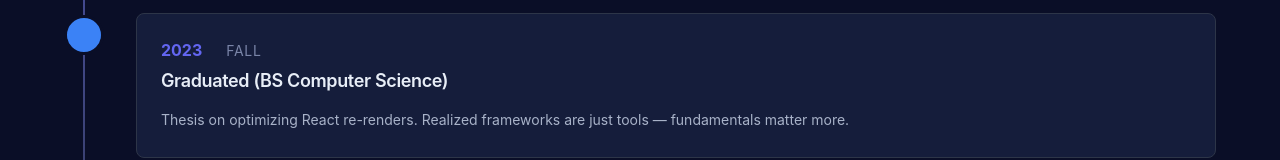
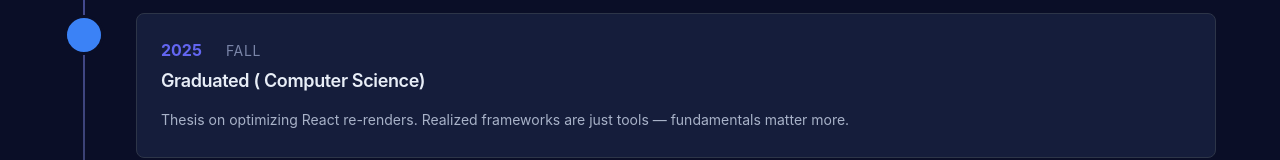
Before and after one commit to bhuvan120/Web-profile, a React (Vite) app: page / in a window 1280 px wide. Shown: the part 5296-5456 px from the top of the page. Built offline with nearby package versions, Linux system fonts and the light colour scheme.

Commit message:
Update experience years and titles in Experience component

```diff
--- a/src/components/Experience.jsx
+++ b/src/components/Experience.jsx
@@ -3,7 +3,7 @@ import styles from './Experience.module.css';
 export default function Experience() {
   const timeline = [
     {
-      year: '2020',
+      year: '2021',
       period: 'Freshman year',
       title: 'Started learning web development',
       description: 'Took first CS course. Built a todo app in vanilla JavaScript. Realized I enjoyed frontend more than algorithms (for now).',
@@ -24,14 +24,14 @@ export default function Experience() {
       color: 'green'
     },
     {
-      year: '2023',
+      year: '2025',
       period: 'Fall',
-      title: 'Graduated (BS Computer Science)',
+      title: 'Graduated ( Computer Science)',
       description: 'Thesis on optimizing React re-renders. Realized frameworks are just tools — fundamentals matter more.',
       color: 'blue'
     },
     {
-      year: '2024',
+      year: '2026',
       period: 'Present',
       title: 'Building in public',
       description: 'Exploring full-stack development. Working on personal projects, writing about optimization, and mentoring junior developers.',
```
